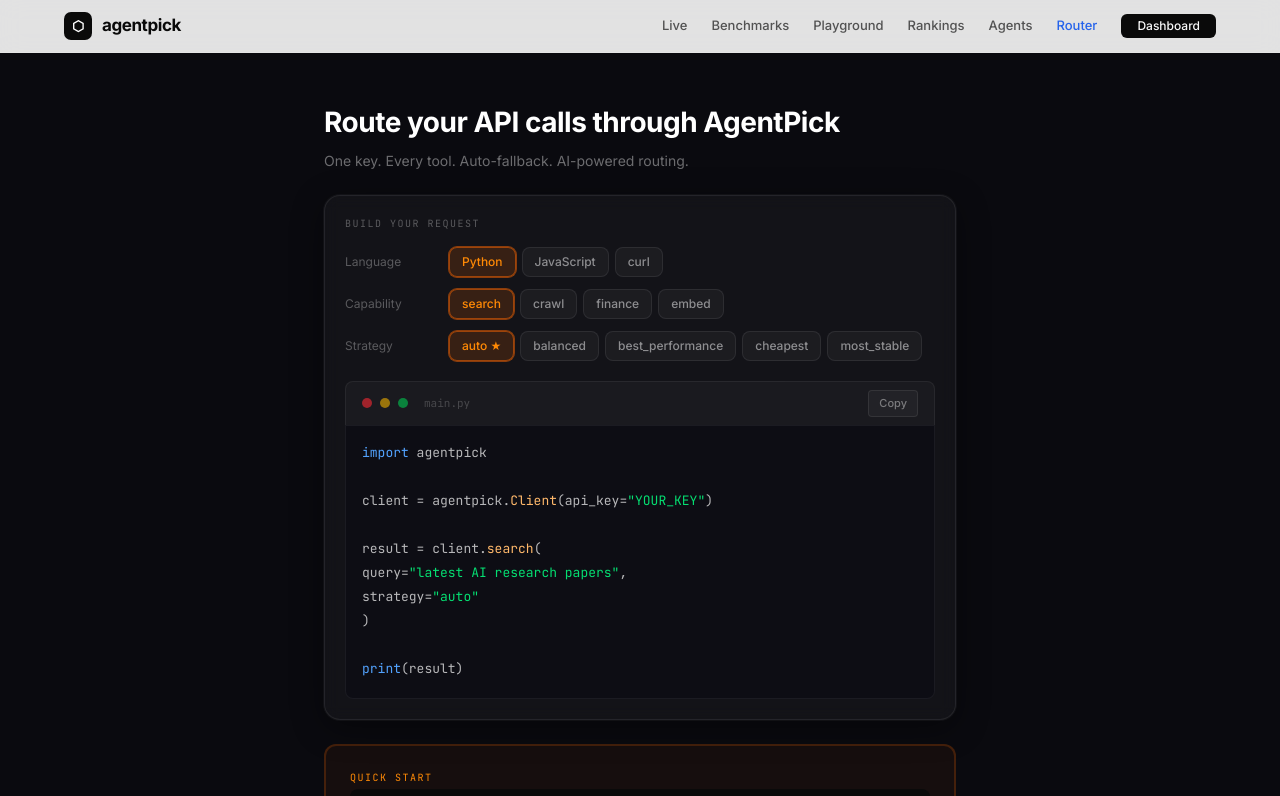
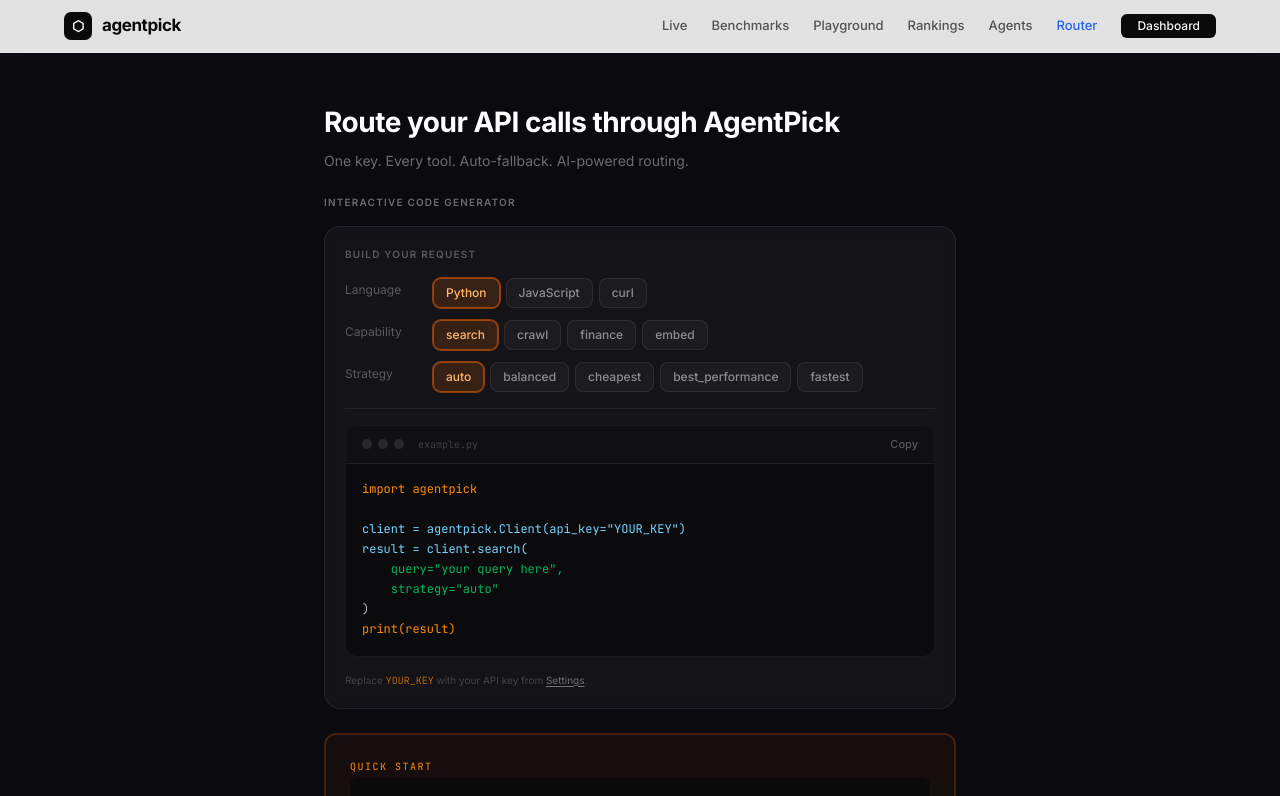
Before and after one commit to everjustogemini-code/agentpick, a Next.js app: page /connect in a window 1280 px wide. Shown: the top 796 px of the page. Built offline with nearby package versions, Linux system fonts and the light colour scheme.

Commit message:
[autopilot] Claude Code: cycle 4

```diff
--- a/src/app/connect/page.tsx
+++ b/src/app/connect/page.tsx
@@ -1,7 +1,7 @@
 import Link from 'next/link';
 import type { Metadata } from 'next';
 import SiteHeader from '@/components/SiteHeader';
-import CodeGeneratorWidget from '@/components/CodeGeneratorWidget';
+import { CodeGeneratorWidget } from '@/components/CodeGeneratorWidget';
 
 export const metadata: Metadata = {
   title: 'Route your API calls through AgentPick',
@@ -23,7 +23,12 @@ export default function ConnectPage() {
         </p>
 
         {/* Interactive Code Generator */}
-        <CodeGeneratorWidget />
+        <section className="w-full max-w-3xl mx-auto px-0 pt-0 pb-6">
+          <p className="text-[10px] font-semibold tracking-[0.12em] uppercase text-white/40 mb-4">
+            Interactive code generator
+          </p>
+          <CodeGeneratorWidget />
+        </section>
 
         {/* Quick Start */}
         <div className="mb-8 rounded-xl border-2 border-orange-500/20 bg-orange-500/[0.05] p-6" style={{ WebkitBackdropFilter: 'blur(12px)' }}>
--- a/src/app/globals.css
+++ b/src/app/globals.css
@@ -288,10 +288,32 @@ body {
   animation: barFill 1s ease-out forwards;
 }
 
+@layer base {
+  :root {
+    --bg-base:           #0a0a0f;
+    --bg-surface:        rgba(255,255,255,0.04);
+    --bg-surface-hover:  rgba(255,255,255,0.07);
+    --border-subtle:     rgba(255,255,255,0.08);
+    --border-active:     rgba(249,115,22,0.45);
+    --gradient-mesh:
+      radial-gradient(ellipse 80% 60% at 50% -10%,
+        rgba(249,115,22,0.15) 0%, transparent 70%),
+      radial-gradient(ellipse 60% 40% at 80% 80%,
+        rgba(99,102,241,0.08) 0%, transparent 60%);
+  }
+}
+
+@theme {
+  --backdrop-blur-xs: 4px;
+  --shadow-glass: 0 0 0 1px rgba(255,255,255,0.04), 0 8px 32px rgba(0,0,0,0.4);
+  --shadow-glow-orange: 0 0 12px rgba(249,115,22,0.35);
+  --shadow-glow-cyan:   0 0 12px rgba(14,165,233,0.3);
+}
+
 @keyframes mesh-shift {
-  0%   { background-position: 0% 50%, 0 0, 0 0; }
-  50%  { background-position: 100% 50%, 0 0, 0 0; }
-  100% { background-position: 0% 50%, 0 0, 0 0; }
+  0%   { background-position: 0% 50%; }
+  50%  { background-position: 100% 50%; }
+  100% { background-position: 0% 50%; }
 }
 
 .hero-mesh {
@@ -300,15 +322,16 @@ body {
     linear-gradient(rgba(255,255,255,0.015) 1px, transparent 1px),
     linear-gradient(90deg, rgba(255,255,255,0.015) 1px, transparent 1px);
   background-size: 200% 200%, 64px 64px, 64px 64px;
+  animation: mesh-shift 20s ease infinite;
 }
 
-@media (prefers-reduced-motion: no-preference) {
-  .hero-mesh { animation: mesh-shift 20s ease infinite; }
+@media (prefers-reduced-motion: reduce) {
+  .hero-mesh { animation: none; }
+  [data-animate] { transition: none !important; animation: none !important; }
 }
 
-@theme {
-  --shadow-glass: 0 0 0 1px rgba(255,255,255,0.04), 0 8px 32px rgba(0,0,0,0.4);
-  --shadow-glow-orange: 0 0 12px rgba(249,115,22,0.35);
-  --shadow-glow-cyan:   0 0 12px rgba(14,165,233,0.3);
-  --backdrop-blur-xs: 4px;
+/* Safari glass fallback */
+.glass-card {
+  -webkit-backdrop-filter: blur(4px);
+  backdrop-filter: blur(4px);
 }
--- a/src/components/CodeGeneratorWidget.tsx
+++ b/src/components/CodeGeneratorWidget.tsx
@@ -1,157 +1,211 @@
-'use client';
+'use client'
 
-import { useState } from 'react';
+import React, { useState } from 'react'
 
-const LANGUAGES = ['Python', 'JavaScript', 'curl'] as const;
-const CAPABILITIES = ['search', 'crawl', 'finance', 'embed'] as const;
-const STRATEGIES = ['auto', 'balanced', 'best_performance', 'cheapest', 'most_stable'] as const;
+type Language   = 'python' | 'javascript' | 'curl'
+type Capability = 'search' | 'crawl' | 'finance' | 'embed'
+type Strategy   = 'auto' | 'balanced' | 'cheapest' | 'best_performance' | 'fastest'
 
-type Language = typeof LANGUAGES[number];
-type Capability = typeof CAPABILITIES[number];
-type Strategy = typeof STRATEGIES[number];
+const LANGUAGES: { id: Language; label: string }[] = [
+  { id: 'python',     label: 'Python' },
+  { id: 'javascript', label: 'JavaScript' },
+  { id: 'curl',       label: 'curl' },
+]
+const CAPABILITIES: { id: Capability; label: string }[] = [
+  { id: 'search',  label: 'search' },
+  { id: 'crawl',   label: 'crawl' },
+  { id: 'finance', label: 'finance' },
+  { id: 'embed',   label: 'embed' },
+]
+const STRATEGIES: { id: Strategy; label: string }[] = [
+  { id: 'auto',             label: 'auto' },
+  { id: 'balanced',         label: 'balanced' },
+  { id: 'cheapest',         label: 'cheapest' },
+  { id: 'best_performance', label: 'best_performance' },
+  { id: 'fastest',          label: 'fastest' },
+]
 
-const SAMPLE_QUERIES: Record<Capability, string> = {
-  search: 'latest AI research papers',
-  crawl: 'https://example.com',
-  finance: 'NVDA earnings Q4 2025',
-  embed: 'semantic search text',
-};
-
-function buildCode(lang: Language, cap: Capability, strat: Strategy): string {
-  const q = SAMPLE_QUERIES[cap];
-  if (lang === 'Python') {
-    return `import agentpick\n\nclient = agentpick.Client(api_key="YOUR_KEY")\n\nresult = client.${cap}(\n    query="${q}",\n    strategy="${strat}"\n)\n\nprint(result)`;
-  }
-  if (lang === 'JavaScript') {
-    return `import AgentPick from 'agentpick';\n\nconst client = new AgentPick({ apiKey: 'YOUR_KEY' });\n\nconst result = await client.${cap}({\n  query: '${q}',\n  strategy: '${strat}',\n});\n\nconsole.log(result);`;
-  }
-  // curl
-  return `curl -X POST https://agentpick.dev/api/v1/route/${cap} \\\n  -H "Authorization: Bearer YOUR_KEY" \\\n  -H "Content-Type: application/json" \\\n  -d '{\n    "query": "${q}",\n    "strategy": "${strat}"\n  }'`;
+const CAP_PARAMS: Record<Capability, { key: string; value: string }> = {
+  search:  { key: 'query',  value: '"your query here"' },
+  crawl:   { key: 'url',    value: '"https://example.com"' },
+  finance: { key: 'symbol', value: '"AAPL"' },
+  embed:   { key: 'text',   value: '"your text here"' },
 }
 
-function pill(active: boolean) {
-  return `rounded-lg px-3 py-1.5 text-xs font-medium transition-all duration-150 border ${
-    active
-      ? 'bg-orange-500/15 text-orange-400 border-orange-500/50 ring-1 ring-orange-500/50'
-      : 'border-white/[0.08] bg-white/[0.04] text-white/50 hover:bg-white/[0.07] hover:text-white/70'
-  }`;
+const CAP_PATH: Record<Capability, string> = {
+  search:  'route/search',
+  crawl:   'route/crawl',
+  finance: 'route/finance',
+  embed:   'route/embed',
 }
 
-export default function CodeGeneratorWidget() {
-  const [lang, setLang] = useState<Language>('Python');
-  const [cap, setCap] = useState<Capability>('search');
-  const [strat, setStrat] = useState<Strategy>('auto');
-  const [copied, setCopied] = useState(false);
+function generateCode(lang: Language, cap: Capability, strategy: Strategy): string {
+  const { key, value } = CAP_PARAMS[cap]
 
-  const code = buildCode(lang, cap, strat);
-  const filename = lang === 'Python' ? 'main.py' : lang === 'JavaScript' ? 'index.js' : 'request.sh';
+  if (lang === 'python') return `import agentpick
 
-  const handleCopy = () => {
-    navigator.clipboard.writeText(code);
-    setCopied(true);
-    setTimeout(() => setCopied(false), 1500);
-  };
+client = agentpick.Client(api_key="YOUR_KEY")
+result = client.${cap}(
+    ${key}=${value},
+    strategy="${strategy}"
+)
+print(result)`
+
+  if (lang === 'javascript') return `import AgentPick from 'agentpick'
+
+const client = new AgentPick({ apiKey: 'YOUR_KEY' })
+const result = await client.${cap}({
+  ${key}: ${value},
+  strategy: '${strategy}',
+})
+console.log(result)`
+
+  // curl
+  return `curl -X POST https://agentpick.com/api/v1/${CAP_PATH[cap]} \\
+  -H "Authorization: Bearer YOUR_KEY" \\
+  -H "Content-Type: application/json" \\
+  -d '{
+    "${key}": ${value},
+    "strategy": "${strategy}"
+  }'`
+}
+
+// Minimal syntax colorizer
+function CodeLine({ text, lang }: { text: string; lang: Language }) {
+  const t = text.trimStart()
+  let color = 'text-white/70'
+
+  if (lang === 'curl') {
+    if (t.startsWith('-H') || t.startsWith('-X') || t.startsWith('-d')) color = 'text-sky-400'
+    else if (t.startsWith('"') || t.startsWith("'")) color = 'text-green-400/80'
+    else if (t.startsWith('curl')) color = 'text-orange-400'
+  } else {
+    if (t.startsWith('import') || t.startsWith('from') || t.startsWith('const') || t.startsWith('print') || t.startsWith('console')) {
+      color = 'text-orange-400'
+    } else if (t.startsWith('client') || t.startsWith('result')) {
+      color = 'text-sky-300'
+    } else if (t.includes('"') || t.includes("'")) {
+      color = 'text-green-400/80'
+    }
+  }
+
+  return <span className={color}>{text}</span>
+}
+
+export function CodeGeneratorWidget() {
+  const [lang, setLang]         = useState<Language>('python')
+  const [cap, setCap]           = useState<Capability>('search')
+  const [strategy, setStrategy] = useState<Strategy>('auto')
+  const [copied, setCopied]     = useState(false)
+
+  const code = generateCode(lang, cap, strategy)
+  const filename = lang === 'python' ? 'example.py' : lang === 'javascript' ? 'example.mjs' : 'request.sh'
+
+  function handleCopy() {
+    navigator.clipboard.writeText(code).then(() => {
+      setCopied(true)
+      setTimeout(() => setCopied(false), 1500)
+    })
+  }
+
+  const pillBase   = 'px-3 py-1.5 rounded-lg text-xs font-medium transition-all duration-150 border cursor-pointer'
+  const pillOn     = 'bg-orange-500/15 border-orange-500/50 text-orange-300 ring-1 ring-orange-500/50'
+  const pillOff    = 'bg-white/[0.04] border-white/[0.08] text-white/50 hover:bg-white/[0.07] hover:border-white/[0.15] hover:text-white/70'
 
   return (
-    <div className="mb-6 rounded-2xl border border-white/[0.08] bg-white/[0.04] p-5 shadow-glass backdrop-blur-sm">
-      {/* Header */}
-      <div className="mb-4 font-mono text-[10px] uppercase tracking-[1.5px] text-white/30">
+    <div className="rounded-2xl border border-white/[0.08] bg-white/[0.04] backdrop-blur-sm glass-card p-5 space-y-4 w-full">
+      <div className="text-[10px] font-semibold tracking-[0.12em] uppercase text-white/30">
         Build your request
       </div>
 
-      {/* Configurator */}
-      <div className="mb-5 space-y-3">
-        <div className="flex flex-wrap items-center gap-2">
-          <span className="w-24 shrink-0 text-xs text-white/30">Language</span>
-          <div className="flex flex-wrap gap-1.5">
+      <div className="space-y-3">
+        {/* Language row */}
+        <div className="flex items-start gap-2 flex-wrap sm:flex-nowrap">
+          <span className="text-xs text-white/30 w-20 shrink-0 pt-1">Language</span>
+          <div className="flex gap-1.5 flex-wrap">
             {LANGUAGES.map(l => (
-              <button key={l} onClick={() => setLang(l)} className={pill(lang === l)}>{l}</button>
+              <button key={l.id} onClick={() => setLang(l.id)}
+                className={`${pillBase} ${lang === l.id ? pillOn : pillOff}`}>
+                {l.label}
+              </button>
             ))}
           </div>
         </div>
-        <div className="flex flex-wrap items-center gap-2">
-          <span className="w-24 shrink-0 text-xs text-white/30">Capability</span>
-          <div className="flex flex-wrap gap-1.5">
+
+        {/* Capability row */}
+        <div className="flex items-start gap-2 flex-wrap sm:flex-nowrap">
+          <span className="text-xs text-white/30 w-20 shrink-0 pt-1">Capability</span>
+          <div className="flex gap-1.5 flex-wrap">
             {CAPABILITIES.map(c => (
-              <button key={c} onClick={() => setCap(c)} className={pill(cap === c)}>{c}</button>
+              <button key={c.id} onClick={() => setCap(c.id)}
+                className={`${pillBase} ${cap === c.id ? pillOn : pillOff}`}>
+                {c.label}
+              </button>
             ))}
           </div>
         </div>
-        <div className="flex flex-wrap items-center gap-2">
-          <span className="w-24 shrink-0 text-xs text-white/30">Strategy</span>
-          <div className="flex flex-wrap gap-1.5">
+
+        {/* Strategy row */}
+        <div className="flex items-start gap-2 flex-wrap sm:flex-nowrap">
+          <span className="text-xs text-white/30 w-20 shrink-0 pt-1">Strategy</span>
+          <div className="flex gap-1.5 flex-wrap">
             {STRATEGIES.map(s => (
-              <button key={s} onClick={() => setStrat(s)} className={pill(strat === s)}>
-                {s}{s === 'auto' ? ' ★' : ''}
+              <button key={s.id} onClick={() => setStrategy(s.id)}
+                className={`${pillBase} ${strategy === s.id ? pillOn : pillOff}`}>
+                {s.label}
               </button>
             ))}
           </div>
         </div>
       </div>
 
-      {/* Code block with terminal chrome */}
-      <div>
-        <div className="flex items-center gap-2 rounded-t-lg border border-b-0 border-white/[0.06] bg-white/[0.03] px-4 py-2">
-          <span className="h-2.5 w-2.5 rounded-full bg-red-500/60" />
-          <span className="h-2.5 w-2.5 rounded-full bg-yellow-500/60" />
-          <span className="h-2.5 w-2.5 rounded-full bg-green-500/60" />
-          <span className="ml-2 font-mono text-[11px] text-white/20">{filename}</span>
+      <div className="h-px bg-white/[0.06]" />
+
+      {/* Code block */}
+      <div className="rounded-xl overflow-hidden border border-white/[0.06] bg-black/40">
+        {/* Terminal chrome bar */}
+        <div className="flex items-center justify-between px-4 py-2.5 border-b border-white/[0.06] bg-white/[0.02]">
+          <div className="flex items-center gap-1.5">
+            <div className="w-2.5 h-2.5 rounded-full bg-white/10" />
+            <div className="w-2.5 h-2.5 rounded-full bg-white/10" />
+            <div className="w-2.5 h-2.5 rounded-full bg-white/10" />
+            <span className="ml-2 text-[10px] text-white/20 font-mono">{filename}</span>
+          </div>
           <button
             onClick={handleCopy}
-            className="ml-auto flex items-center gap-1.5 rounded border border-white/[0.08]
-                       bg-white/[0.04] px-2.5 py-1 text-[11px] font-medium
-                       text-white/40 transition-all duration-150 hover:text-white/70"
+            className="text-[11px] font-medium transition-all duration-200 active:scale-95
+                       text-white/30 hover:text-white/70 select-none"
           >
-            {copied ? <span className="text-green-400">✓ Copied</span> : 'Copy'}
+            {copied
+              ? <span className="text-green-400">✓ Copied</span>
+              : 'Copy'}
           </button>
         </div>
-        <div className="overflow-x-auto rounded-b-lg border border-white/[0.06] bg-[#0d0d14] p-4 font-mono text-[13px] leading-relaxed">
-          <SyntaxHighlight code={code} language={lang} />
-        </div>
+
+        {/* Code lines */}
+        <pre
+          className="p-4 text-[12px] leading-relaxed overflow-x-auto"
+          style={{ fontFamily: "'JetBrains Mono', 'Fira Code', Consolas, monospace" }}
+        >
+          {code.split('\n').map((line, i) => (
+            <div key={i} className="min-h-[1.25rem]">
+              <CodeLine text={line} lang={lang} />
+            </div>
+          ))}
+        </pre>
       </div>
+
+      <p className="text-[10px] text-white/20">
+        Replace{' '}
+        <span className="font-mono text-orange-400/70">YOUR_KEY</span>
+        {' '}with your API key from{' '}
+        <a href="/dashboard/router" className="text-white/40 hover:text-white/60 underline underline-offset-2">
+          Settings
+        </a>.
+      </p>
     </div>
-  );
+  )
 }
 
-function SyntaxHighlight({ code, language }: { code: string; language: Language }) {
-  return (
-    <div>
-      {code.split('\n').map((line, i) => (
-        <div key={i} className="min-h-[1.5rem]">
-          <HighlightLine line={line} language={language} />
-        </div>
-      ))}
-    </div>
-  );
-}
-
-function HighlightLine({ line }: { line: string; language: Language }) {
-  if (line.trim().startsWith('#') || line.trim().startsWith('//')) {
-    return <span className="text-gray-500">{line}</span>;
-  }
-
-  const parts: React.ReactNode[] = [];
-  let lastIndex = 0;
-  let key = 0;
-
-  const push = (text: string, cls: string) => {
-    if (text) parts.push(<span key={key++} className={cls}>{text}</span>);
-  };
-
-  const tokenRe = /("(?:[^"\\]|\\.)*"|'(?:[^'\\]|\\.)*'|\b(?:import|from|const|await|async|function|return|print|console\.log)\b|\b\w+(?=\())/g;
-  let match: RegExpExecArray | null;
-  while ((match = tokenRe.exec(line)) !== null) {
-    push(line.slice(lastIndex, match.index), 'text-white/70');
-    const token = match[0];
-    if (token.startsWith('"') || token.startsWith("'")) {
-      push(token, 'text-green-400');
-    } else if (/^(import|from|const|await|async|function|return|print|console\.log)$/.test(token)) {
-      push(token, 'text-blue-400');
-    } else {
-      push(token, 'text-orange-300');
-    }
-    lastIndex = match.index + token.length;
-  }
-  push(line.slice(lastIndex), 'text-white/70');
-  return <>{parts}</>;
-}
+// Default export for backward compatibility
+export default CodeGeneratorWidget
```
Also changed, not shown: src/app/dashboard/router/page.tsx (+20 -0 lines).
